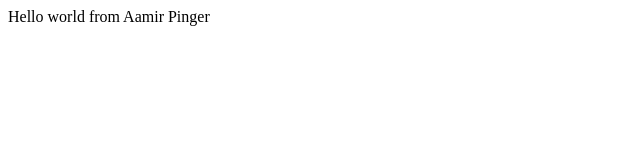
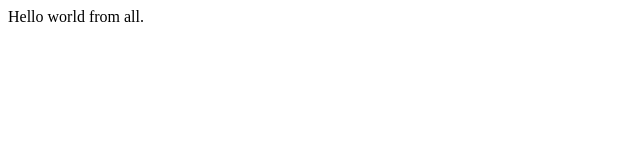
Before and after one commit to aamirpinger/bootcamp-2020-first-class, a plain HTML site: page index.html in a window 1280 px wide. Shown: the full height of the page, 0-640 px from the left. Drawn offline with Linux system fonts and the light colour scheme.

Commit message:
change in index.html file

```diff
--- a/index.html
+++ b/index.html
@@ -4,6 +4,6 @@
     <title>Bootcamp 2020</title>
   </head>
   <body>
-    Hello world from Aamir Pinger
+    Hello world from all.
   </body>
 </html>
```
